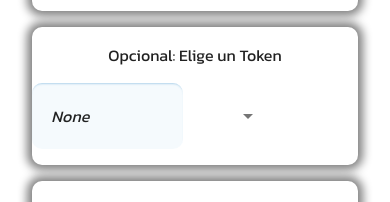
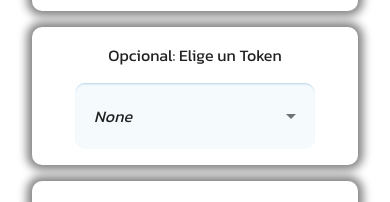
Before and after one commit to ape-fede/calcudefi, a React (Create React App) app: page / in a window 390 px wide. Both pictures are taken after a click on the label "APR pasado". Shown: the part 414-616 px from the top of the page. Built offline with nearby package versions, Linux system fonts and the light colour scheme; no server answers; a web font is replaced by a local one.

Commit message:
minor bugfix responsive

```diff
--- a/src/TokenSelector.jsx
+++ b/src/TokenSelector.jsx
@@ -58,7 +58,7 @@ const TokenSelector = () => {
 
   return (
     <Grid container direction={'row'} spacing={3}>
-      <Grid item xs={6} style={{display: 'flex', justifyContent: 'center', padding: 12}}>
+      <Grid item xs={12} md={6} style={{display: 'flex', justifyContent: 'center', padding: 12}}>
         <FormControl className={classes.container}>
           <Select
             value={currentPrices.selectedToken}
```
